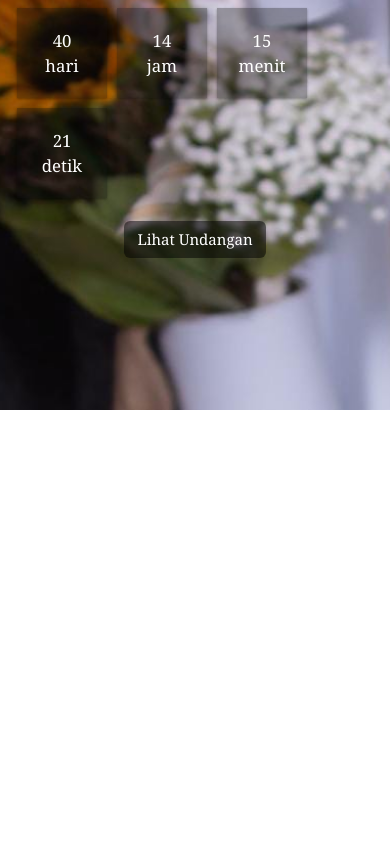
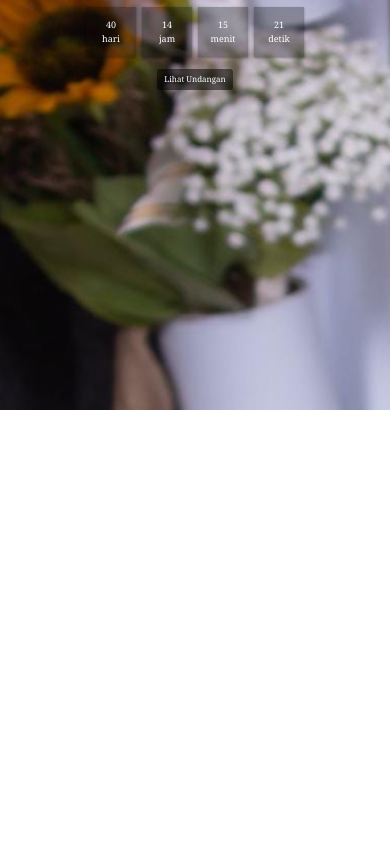
Before and after one commit to monyet-terkutuk/weding_web, a plain HTML site: page index.html in a window 390 px wide. Shown: the part 434-1281 px from the top of the page. Drawn offline with nearby package versions, Linux system fonts and the light colour scheme.

Commit message:
fix(responsive hero)

```diff
--- a/countdown/simplyCountdown.theme.default.css
+++ b/countdown/simplyCountdown.theme.default.css
@@ -28,10 +28,6 @@
 
 /* laptop */
 @media (max-width: 992px) {
-  html {
-    font-size: 75%;
-  }
-
   .simply-countdown > .simply-section {
     /* width: 40px;
       height: 40px; */
@@ -64,5 +60,12 @@
 }
 
 /* phone */
-@media (max-width: 537px) {
+@media (max-width: 477px) {
+  .simply-countdown > .simply-section {
+    /* width: 20px;
+          height: 20px; */
+    padding: 20px;
+    /* font-size: 0.8rem; */
+    margin: 3px;
+  }
 }
--- a/style.css
+++ b/style.css
@@ -135,3 +135,16 @@ body {
     margin: 1px;
   }
 }
+
+/* phone */
+@media (max-width: 466px) {
+  html {
+    font-size: 40%;
+  }
+}
+
+@media (max-width: 317px) {
+  html {
+    font-size: 35%;
+  }
+}
```
